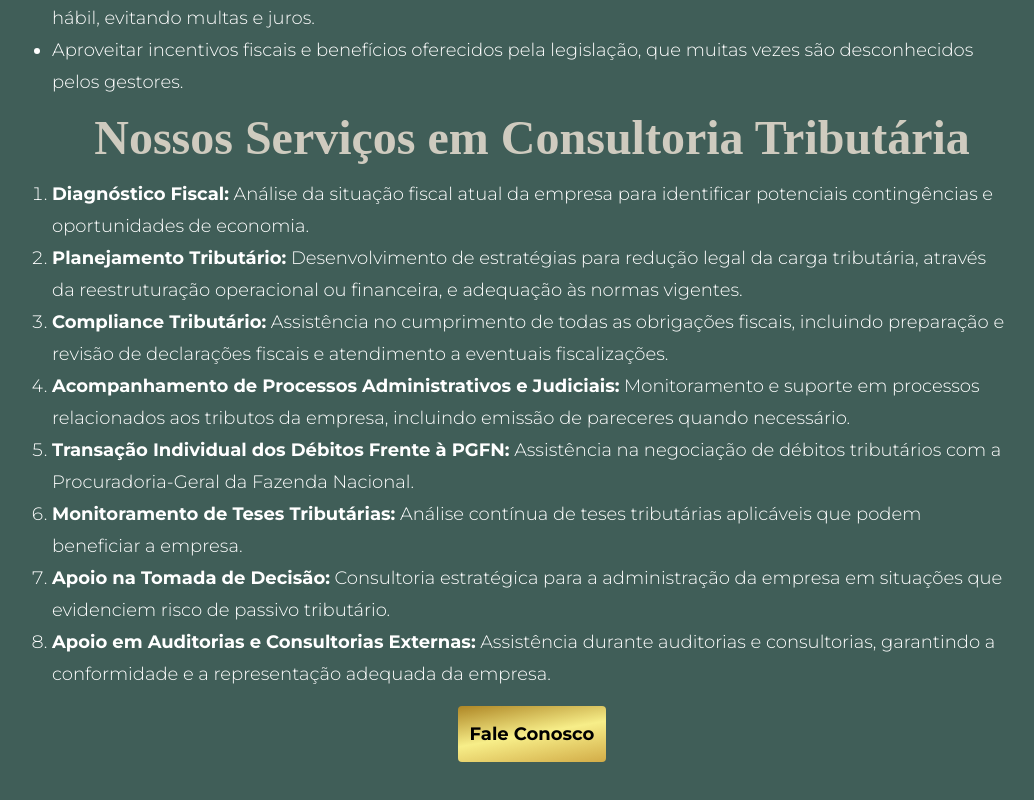
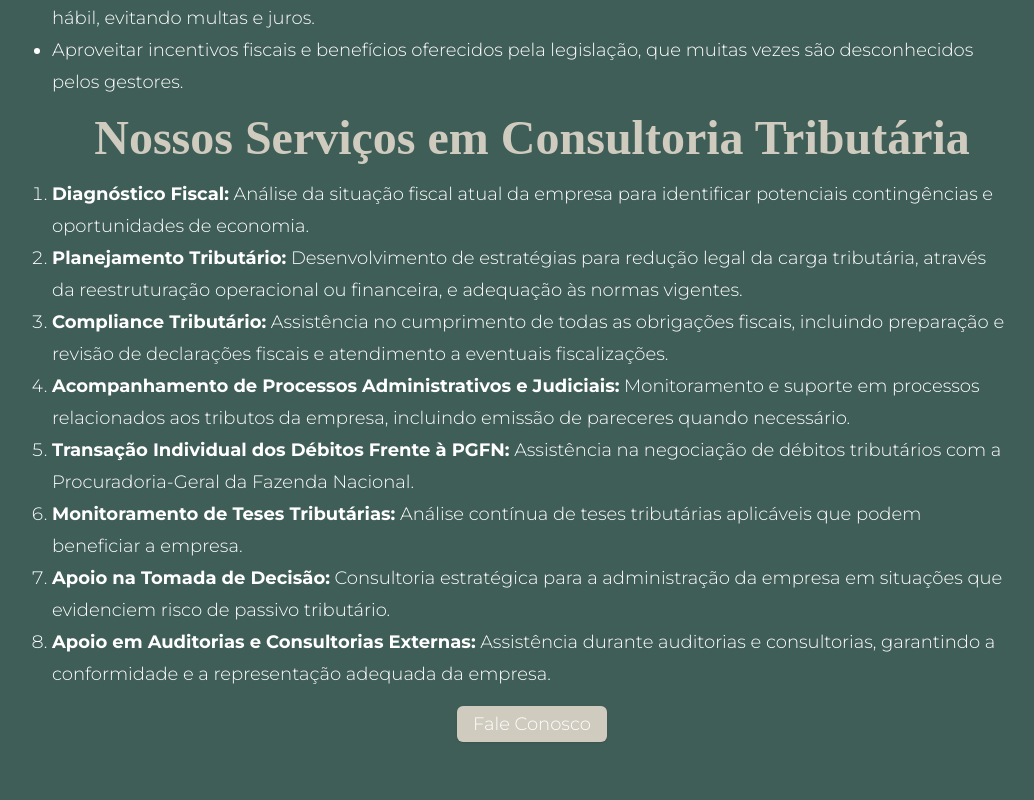
Before and after one commit to Garamogui/audaz-site, a Next.js app: page /consultoria-tributaria in a window 1280 px wide. Shown: the part 926-1726 px from the top of the page, without its empty margins (108-1142 px from the left). Built offline with nearby package versions, Linux system fonts and the light colour scheme.

Commit message:
redeploy

```diff
--- a/src/app/consultoria-tributaria/page.tsx
+++ b/src/app/consultoria-tributaria/page.tsx
@@ -1,3 +1,4 @@
+import { GetInTouch } from "@/components/ui/getInTouch";
 import { Header } from "../landing-page/Header";
 
 export default function page() {
@@ -37,12 +38,7 @@ export default function page() {
             <li><strong>Apoio em Auditorias e Consultorias Externas:</strong> Assistência durante auditorias e consultorias, garantindo a conformidade e a representação adequada da empresa.</li>
           </ol>
 
-          <a
-            href="https://wa.me/5511977508117?text=Quero%20marcar%20uma%20consulta!"
-            className="bg-goldenGradient text-black font-bold p-3 rounded hover:scale-105 duration-300"
-          >
-            Fale Conosco
-          </a>
+     <GetInTouch />
         </section>
       </article>
     </>
```
